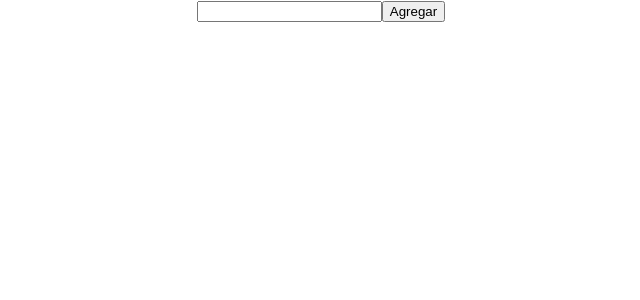
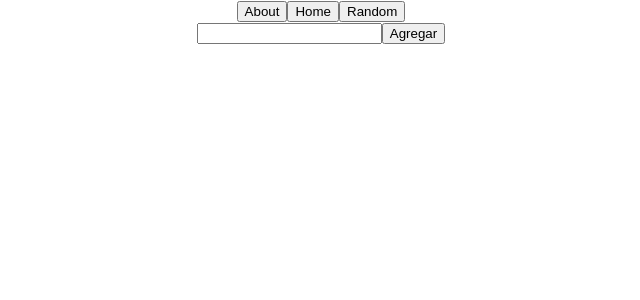
Before and after one commit to KariRomero/rickAndMorty, a React (Create React App) app: page / in a window 1280 px wide. Shown: the top 300 px of the page, without its empty margins (319-959 px from the left). Built offline with nearby package versions, Linux system fonts and the light colour scheme.

Commit message:
random button, home button, about button

```diff
--- a/package.json
+++ b/package.json
@@ -9,6 +9,7 @@
     "axios": "^1.4.0",
     "react": "^18.2.0",
     "react-dom": "^18.2.0",
+    "react-router-dom": "^6.14.1",
     "react-scripts": "5.0.1",
     "web-vitals": "^2.1.4"
   },
--- a/src/App.js
+++ b/src/App.js
@@ -4,6 +4,7 @@ import Nav from './components/Nav/Nav';
 // import characters from './data.js';
 import { useState } from 'react';
 import axios from 'axios';
+import { Route,Routes } from 'react-router-dom';
 
 function App() {
 
@@ -14,7 +15,12 @@ function App() {
    function onSearch(id) {
       axios(`https://rickandmortyapi.com/api/character/${id}`).then(({ data }) => {
          if (data.name) {
+            let exist = characters.find((character)=>character.id === data.id);
+            if (exist){
+               alert('Ya existe');
+            } else {
             setCharacters((oldChars) => [...oldChars, data]);
+         }
          } else {
             window.alert('¡No hay personajes con este ID!');
          }
@@ -27,12 +33,20 @@ function App() {
       })
    }
 
+   function generarNumeroAleatorio() {
+      var min = 1;
+      var max = 826;
 
+      // Generar un número aleatorio entre min y max
+      var id = Math.floor(Math.random() * (max - min + 1)) + min;
+      console.log(id)
+      return id;
+    }
 
    return (
       <div className='App'>
 
-         <Nav onSearch={onSearch}/>
+         <Nav onSearch={onSearch} random={generarNumeroAleatorio}/>
          <Cards characters={characters} onClose={onClose}/>
 
       </div>
--- a/src/components/Nav/Nav.jsx
+++ b/src/components/Nav/Nav.jsx
@@ -1,9 +1,18 @@
 import SearchBar from "../SearchBar/SearchBar";
 import style from './Nav.module.css'
+import { Link } from "react-router-dom";
 
-export default function Nav ({onSearch}) {
+export default function Nav ({onSearch, random}) {
     return(
-        <div>
+        <div className={style.Nav}>
+            <Link to='/about'>
+                <button>About</button>
+            </Link>
+
+            <Link to='/home'>
+                <button>Home</button>
+            </Link>
+            <button onClick={()=>onSearch(random())}>Random</button>
             <SearchBar onSearch={onSearch}/>
         </div>
     )
--- a/src/components/SearchBar/SearchBar.jsx
+++ b/src/components/SearchBar/SearchBar.jsx
@@ -10,9 +10,9 @@ function handleChange(event) {
 }
 
    return (
-      <div>
-         <input type='search' onChange={handleChange} value={id} />
-         <button onClick={()=>onSearch(id)}>Agregar</button>
+      <div className={style.container}>
+         <input type='search' onChange={handleChange} value={id} className={style.input}/>
+         <button onClick={()=>onSearch(id)} className={style.button}>Agregar</button>
       </div>
    );
 }
--- a/src/index.js
+++ b/src/index.js
@@ -2,8 +2,11 @@ import React from 'react'
 import ReactDOM from 'react-dom'
 import './index.css'
 import App from './App'
+import { BrowserRouter } from 'react-router-dom'
 
 ReactDOM.render(
-  <App />,
+  <BrowserRouter>
+  <App />
+  </BrowserRouter>,
   document.getElementById('root')
 )
```
Also changed, not shown: src/components/About/About.jsx (added), src/components/About/About.module.css (added), 1 other file (tests, documents, lock files or other folders).
